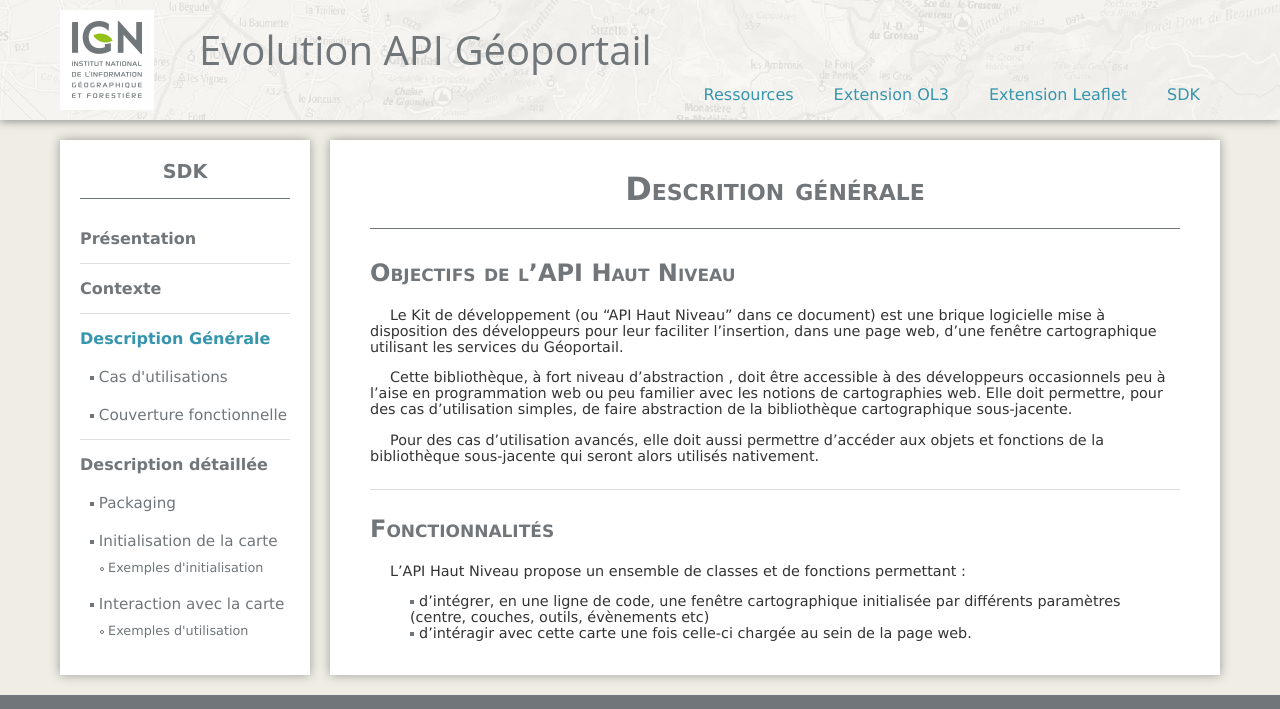
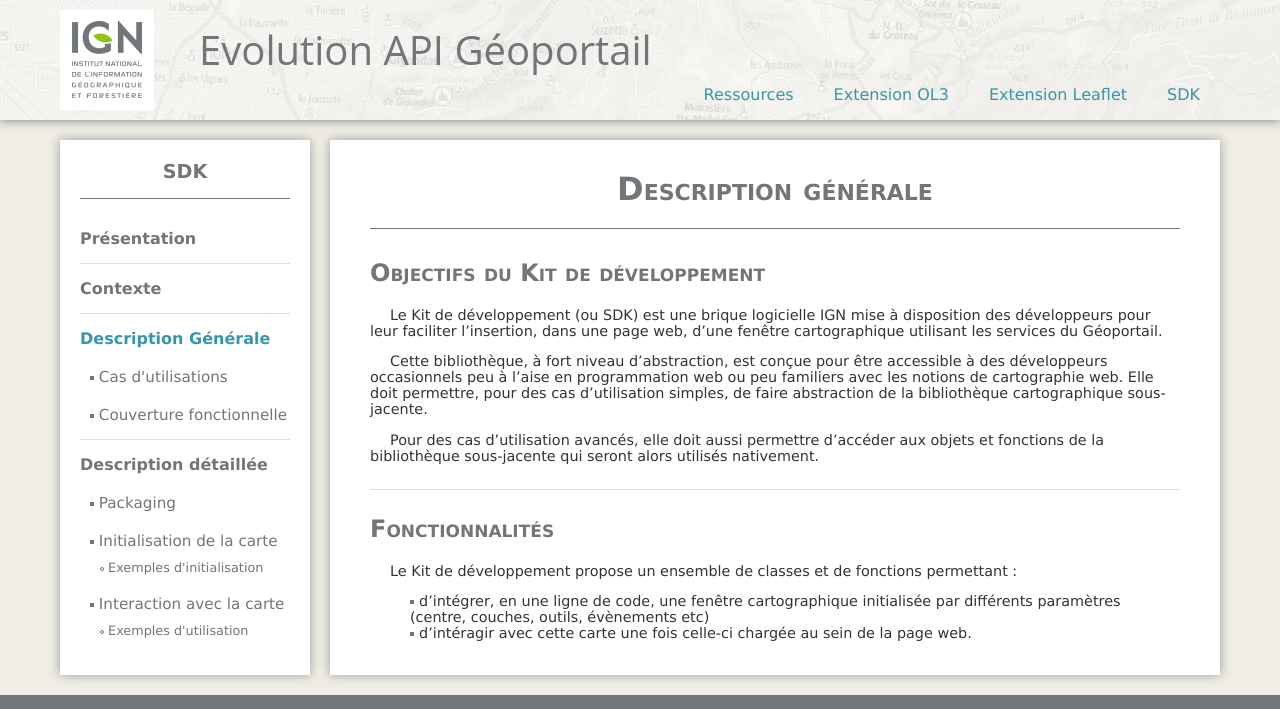
Before and after one commit to IGNF/evolution-apigeoportail, a Jekyll site: the page built from ahn/dg_objectifs.md, in a window 1280 px wide, cut to the strip 0-709 px from the top of the page. Built offline with Jekyll 4.4.1, drawn with Linux system fonts in a browser that asks for light colours; nearby versions of some CDN libraries.

Commit message:
Remplacement AHN par SDK

```diff
--- a/ahn/dg_objectifs.md
+++ b/ahn/dg_objectifs.md
@@ -6,20 +6,19 @@
 api: ahn
 ---
 
-# Descrition générale
+# Description générale
 
-## Objectifs de l'API Haut Niveau
+## Objectifs du Kit de développement
 
-Le Kit de développement (ou "API Haut Niveau" dans ce document) est une brique logicielle mise à disposition des développeurs pour leur faciliter l'insertion, dans une page web, d'une fenêtre cartographique utilisant les services du Géoportail.
+Le Kit de développement (ou SDK) est une brique logicielle IGN mise à disposition des développeurs pour leur faciliter l'insertion, dans une page web, d'une fenêtre cartographique utilisant les services du Géoportail.
 
-Cette bibliothèque, à fort niveau d'abstraction , doit être accessible à des développeurs occasionnels peu à l'aise en programmation web ou peu familier avec les notions de cartographies web. Elle doit permettre, pour des cas d'utilisation simples, de faire abstraction de la bibliothèque cartographique sous-jacente.
+Cette bibliothèque, à fort niveau d'abstraction, est conçue pour être accessible à des développeurs occasionnels peu à l'aise en programmation web ou peu familiers avec les notions de cartographie web. Elle doit permettre, pour des cas d'utilisation simples, de faire abstraction de la bibliothèque cartographique sous-jacente.
 
 Pour des cas d'utilisation avancés, elle doit aussi permettre d'accéder aux objets et fonctions de la bibliothèque sous-jacente qui seront alors utilisés nativement.
 
 ## Fonctionnalités
 
-L'API Haut Niveau propose un ensemble de classes et de fonctions permettant :
-
+Le Kit de développement propose un ensemble de classes et de fonctions permettant :
 
 * d'intégrer, en une ligne de code, une fenêtre cartographique initialisée par différents paramètres (centre, couches, outils, évènements etc)
 * d'intéragir avec cette carte une fois celle-ci chargée au sein de la page web.
```
